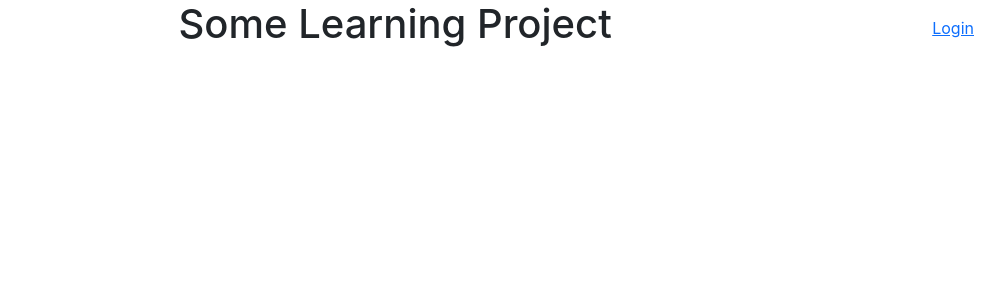
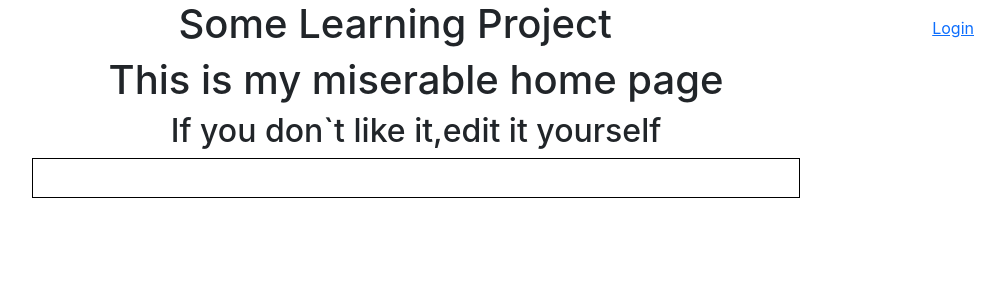
Before and after one commit to GabrielNah/LerningApp, a React (Create React App) app in the folder frontend/: page / in a window 1280 px wide. Shown: the top 300 px of the page, without its empty margins (224-1228 px from the left). Built offline with nearby package versions, Linux system fonts and the light colour scheme.

Commit message:
add editable style tag

```diff
--- a/frontend/src/components/HomeComponent.js
+++ b/frontend/src/components/HomeComponent.js
@@ -1,9 +1,21 @@
 import React from 'react';
-
+const styles={
+    textAlign:'center'
+}
+const stylesOfStyle={
+    display:'block',
+    width:'60%',
+    height:'40px',
+    border:'1px solid black'
+}
 const HomeComponent = () => {
     return (
         <div>
-
+            <h1 style={styles}>This is my miserable home page</h1>
+            <h2 style={styles}>If you don`t like it,edit it yourself</h2>
+            <div className="d-flex justify-content-center align-items-center">
+                <style contentEditable={true} style={stylesOfStyle}></style>
+            </div>
         </div>
     );
 };
```
